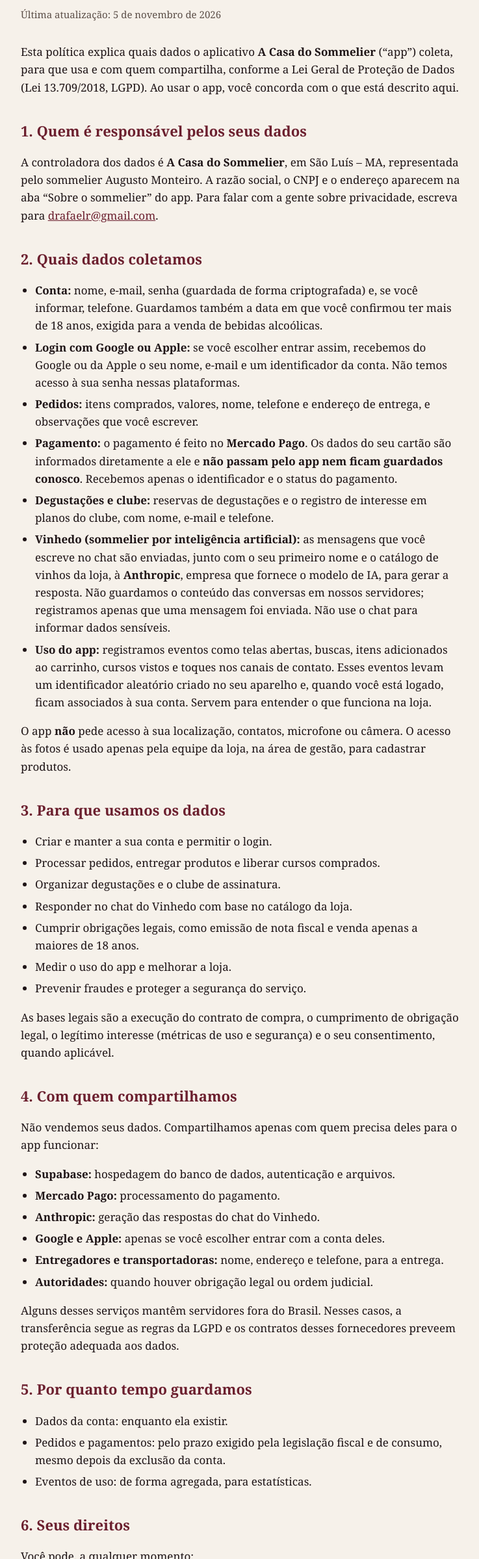
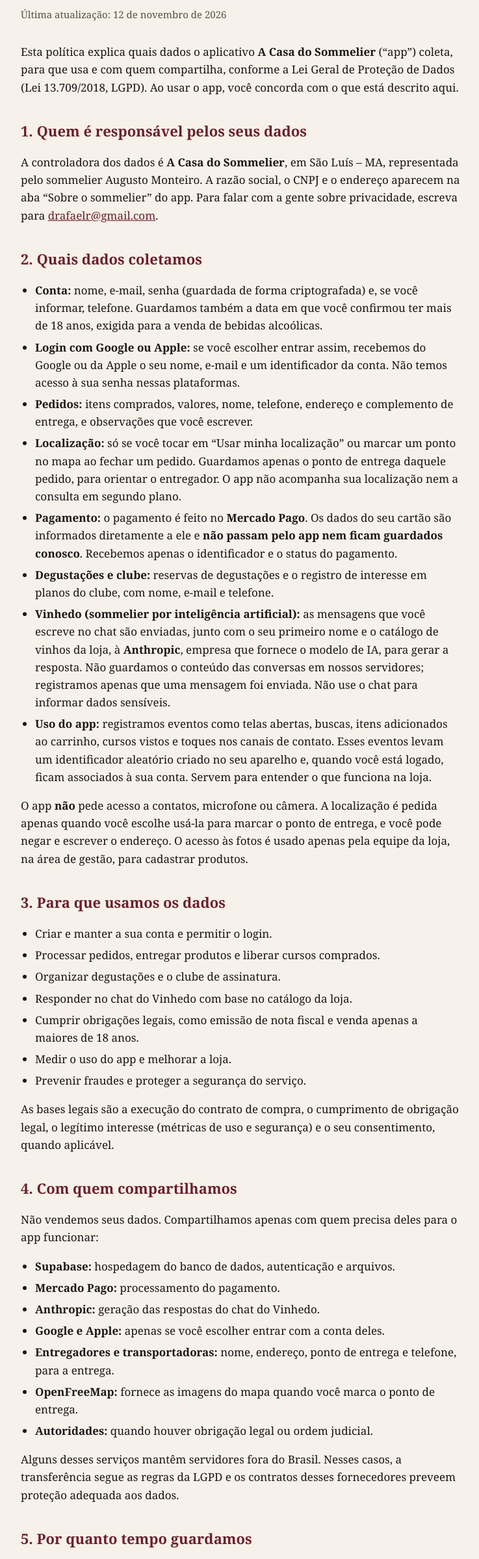
Before and after one commit to drafaelr-ai/casa-do-sommelier-site, a plain HTML site: page privacidade.html in a window 1280 px wide. Shown: the part 119-2518 px from the top of the page at 65% size, without its empty margins (268-1005 px from the left). Drawn offline with Linux system fonts and the light colour scheme.

Commit message:
Política: localização para o ponto de entrega
Co-Authored-By: Claude Fable 5.2 <noreply@anthropic.com>

```diff
--- a/privacidade.html
+++ b/privacidade.html
@@ -12,7 +12,7 @@
       <header>
         <a class="brand" href="index.html">A Casa do Sommelier</a>
         <h1>Política de privacidade</h1>
-        <p class="muted">Última atualização: 5 de novembro de 2026</p>
+        <p class="muted">Última atualização: 12 de novembro de 2026</p>
       </header>
 
       <p>
@@ -40,8 +40,13 @@
           nome, e-mail e um identificador da conta. Não temos acesso à sua senha nessas plataformas.
         </li>
         <li>
-          <strong>Pedidos:</strong> itens comprados, valores, nome, telefone e endereço de entrega, e observações que você
-          escrever.
+          <strong>Pedidos:</strong> itens comprados, valores, nome, telefone, endereço e complemento de entrega, e
+          observações que você escrever.
+        </li>
+        <li>
+          <strong>Localização:</strong> só se você tocar em “Usar minha localização” ou marcar um ponto no mapa ao
+          fechar um pedido. Guardamos apenas o ponto de entrega daquele pedido, para orientar o entregador. O app não
+          acompanha sua localização nem a consulta em segundo plano.
         </li>
         <li>
           <strong>Pagamento:</strong> o pagamento é feito no <strong>Mercado Pago</strong>. Os dados do seu cartão são
@@ -65,7 +70,8 @@
         </li>
       </ul>
       <p>
-        O app <strong>não</strong> pede acesso à sua localização, contatos, microfone ou câmera. O acesso às fotos é
+        O app <strong>não</strong> pede acesso a contatos, microfone ou câmera. A localização é pedida apenas quando
+        você escolhe usá-la para marcar o ponto de entrega, e você pode negar e escrever o endereço. O acesso às fotos é
         usado apenas pela equipe da loja, na área de gestão, para cadastrar produtos.
       </p>
 
@@ -91,7 +97,8 @@
         <li><strong>Mercado Pago:</strong> processamento do pagamento.</li>
         <li><strong>Anthropic:</strong> geração das respostas do chat do Vinhedo.</li>
         <li><strong>Google e Apple:</strong> apenas se você escolher entrar com a conta deles.</li>
-        <li><strong>Entregadores e transportadoras:</strong> nome, endereço e telefone, para a entrega.</li>
+        <li><strong>Entregadores e transportadoras:</strong> nome, endereço, ponto de entrega e telefone, para a entrega.</li>
+        <li><strong>OpenFreeMap:</strong> fornece as imagens do mapa quando você marca o ponto de entrega.</li>
         <li><strong>Autoridades:</strong> quando houver obrigação legal ou ordem judicial.</li>
       </ul>
       <p>
```
